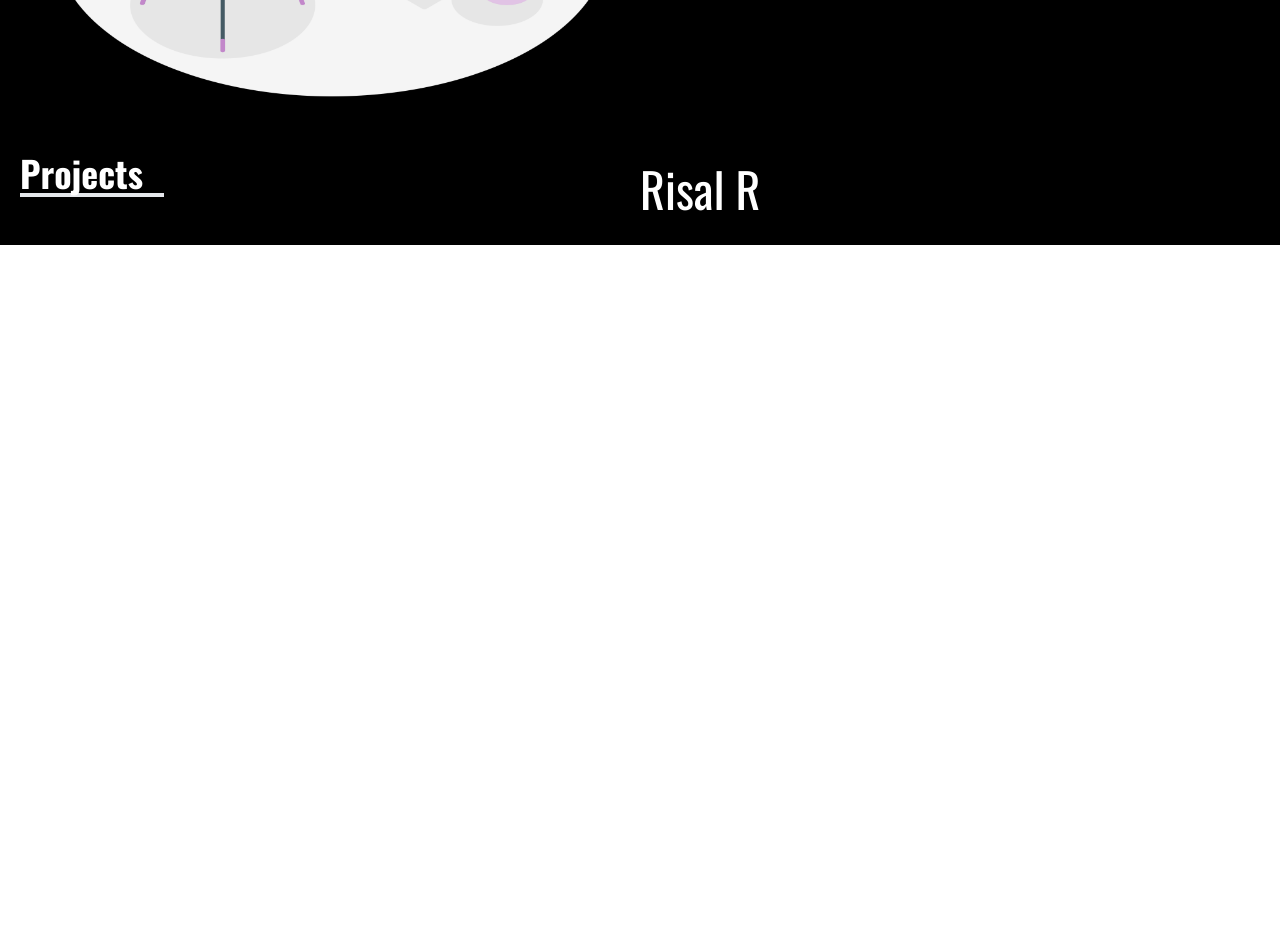
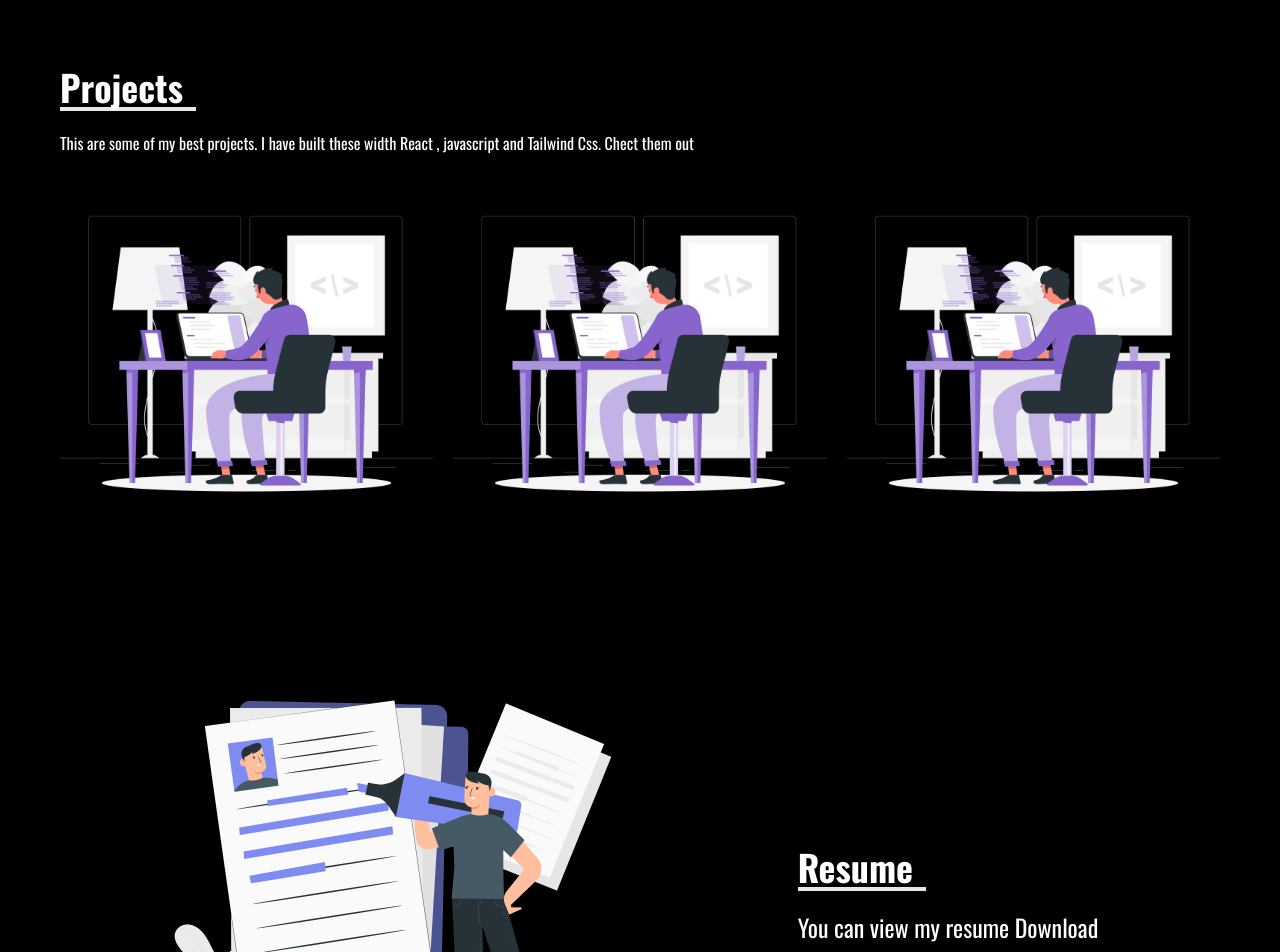
Before and after one commit to Lumintitus/luminportfolio, a React (Create React App) app: page / in a window 1280 px wide. Shown: the part 1240-2192 px from the top of the page. Before the commit the page ends 1485 px from the top, so only its background shows below. Built offline with nearby package versions, Linux system fonts and the light colour scheme; a web font is replaced by a local one.

Commit message:
Refactor code structure for improved readability and maintainability

```diff
--- a/src/App.css
+++ b/src/App.css
@@ -25,3 +25,7 @@ Header ul li {
 .mobile-nav li{
     @apply text-center w-full h-full border-b-2 ;
 }
+
+.project-desc {
+    @apply absolute left-0 right-0 bottom-0 top-0 text-[1rem] hover:opacity-100 opacity-0 duration-500 bg-slate-700;
+}
--- a/src/App.js
+++ b/src/App.js
@@ -4,6 +4,7 @@ import Header from './Components/Header'
 import Hero from './Components/Hero'
 import about from './Components/About'
 import Projects from './Components/Projects';
+import Resume from './Components/Resume';
 function App() {
   return (
     <div className="App">
@@ -11,6 +12,7 @@ function App() {
       <Hero/>
       <About/>
       <Projects/>
+      <Resume/>
     </div>
   );
 }
--- a/src/Components/About.js
+++ b/src/Components/About.js
@@ -3,7 +3,7 @@ export default function About() {
     return (
         <section className="flex flex-col md:flex-row bg-secondary text-white font-hero-font px-6">
             <div className="md:w-1/2 py-5">
-                <img src={about} />
+                <img className="w-[450px]" src={about} />
             </div>
             <div className="md:w-1/2 flex justify-center ">
                 <div className="flex flex-col justify-center">
--- a/src/Components/Header.js
+++ b/src/Components/Header.js
@@ -13,6 +13,7 @@ export default function Header(){
                 <li><a href="#">About</a></li>
                 <li><a href="#">Projects</a></li>
                 <li><a href="#">Contact</a></li>
+                <li><a href="#">Resume</a></li>
             </ul>
             </nav>
             { togglemenu && <nav className="block md:hidden">
@@ -21,6 +22,7 @@ export default function Header(){
                 <li><a href="#">About</a></li>
                 <li><a href="#">Projects</a></li>
                 <li><a href="#">Contact</a></li>
+                <li><a href="#">Resume</a></li>
             </ul>
             </nav>}
             <button onClick={()=> settogglemenu(!togglemenu)} className='block md:hidden'><Bars3Icon className='text-white h-5'/></button>
--- a/src/Components/Hero.js
+++ b/src/Components/Hero.js
@@ -18,7 +18,7 @@ export default function Hero() {
 
                 </div>
             </div>
-       <img className='md:w-1/3' src={heroimg} />
+       <img className='md:w-1/3 ' src={heroimg} />
         </session>
     )
 }
--- a/src/Components/Projects.js
+++ b/src/Components/Projects.js
@@ -1,11 +1,41 @@
+import projectimg from '../images/programmer.png'
+
 export default function Projects() {
     return (
-        <section className="flex px-5 py-5 justify-center  font-hero-font bg-secondary text-white text-[3rem]">
-            <div className="w-1/2">
-                <h1 className="text-4xl border-b-4 mb-5 font-bold w-[9rem]">Projects</h1>
+        <section className="flex flex-col px-5 py-20 justify-center  font-hero-font bg-secondary text-white text-[3rem]">
+            <div className="w-full">
+                <div className="flex flex-col px-10 py-5">
+                    <h1 className="text-4xl border-b-4 mb-5 font-bold w-[8.5rem]">Projects</h1>
+                    <div className=''></div>
+                    <p className='text-[1rem] '>This are  some of my best projects. I have built these width React , javascript and Tailwind Css. Chect them out</p>
+                </div>
+
             </div>
-            <div className="w-1/2 ">
-                <h1>Risal R</h1>
+            <div className="w-full">
+                <div className='flex flex-col md:flex-row px-10 gap-5'>
+                    <div className='relative'>
+                        <img className='h-[370px] w-[500px]' src={projectimg}/>
+                    <div className='project-desc'>
+                        <p className='text-center px-5 py-5'>E-Commerce Website build with Reactjs</p>
+                    </div>
+                    </div>
+
+                    <div className='relative'>
+                        <img className='h-[370px] w-[500px]' src={projectimg}/>
+                    <div className='project-desc'>
+                        <p className='text-center px-5 py-5'>E-Commerce Website build with Reactjs</p>
+                    </div>
+                    </div>
+
+                    <div className='relative'>
+                        <img className='h-[370px] w-[500px]' src={projectimg} />
+                    <div className='project-desc'>
+                        <p className='text-center px-5 py-5'>E-Commerce Website build with Reactjs</p>
+                    </div>
+                    </div>
+
+                </div>
+
             </div>
         </section>
     )
--- /dev/null
+++ b/src/Components/Resume.js
@@ -0,0 +1,17 @@
+import resume from "../images/Resume-pana.png"
+export default function Resume() {
+    return (
+        <section className="flex flex-col md:flex-row bg-secondary text-white font-hero-font px-6">
+            <div className=" flex justify-end md:w-1/2 py-5">
+                <img className="w-[500px]" src={resume} />
+            </div>
+            <div className="md:w-1/2 flex justify-center ">
+                <div className="flex flex-col justify-center">
+                    <h1 className="text-4xl border-b-4 mb-5 font-bold w-[8rem]">Resume</h1>
+                    <p className="text-2xl">You can view my resume <a href="#">Download</a></p>
+                </div>
+
+            </div>
+        </section>
+    )
+}
```
Also changed, not shown: src/images/Resume-pana.png (added).
